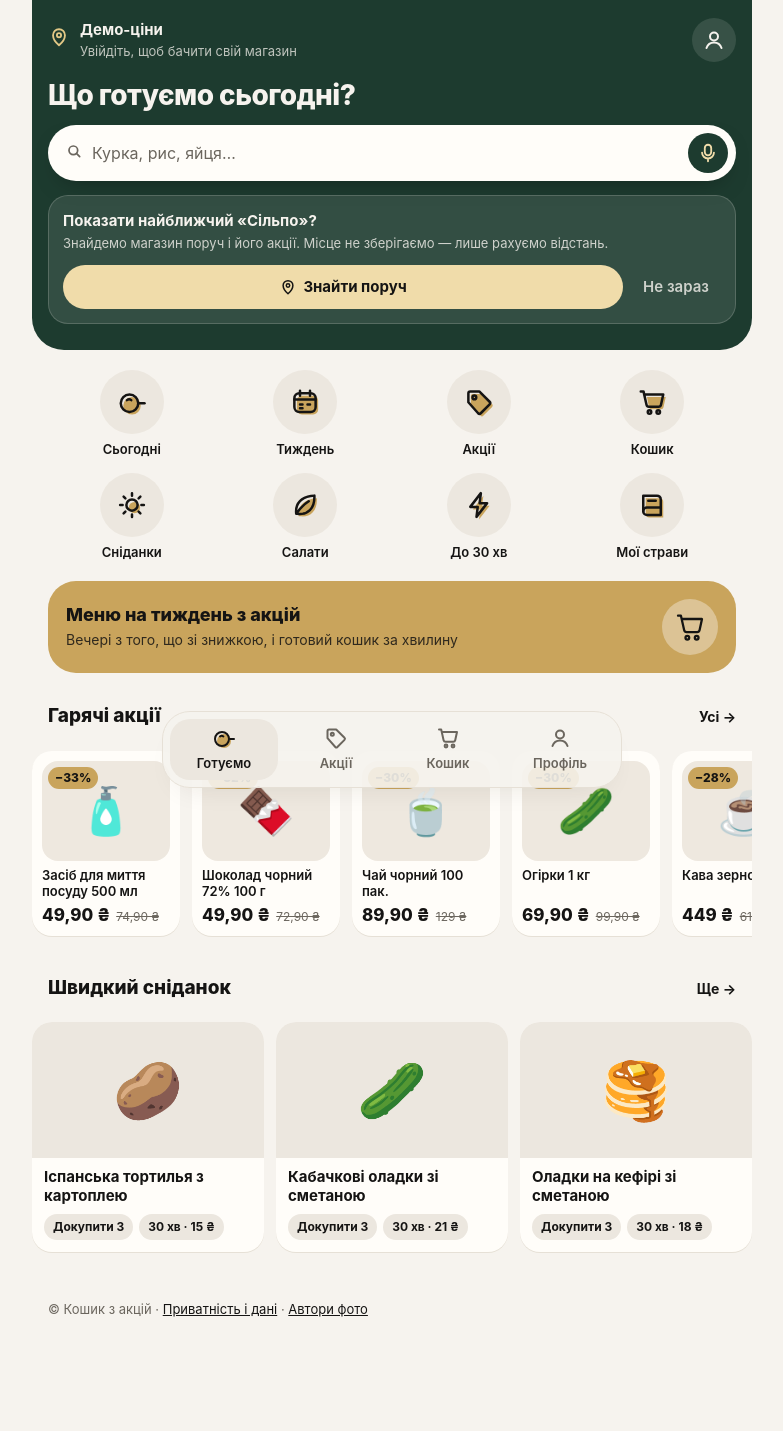
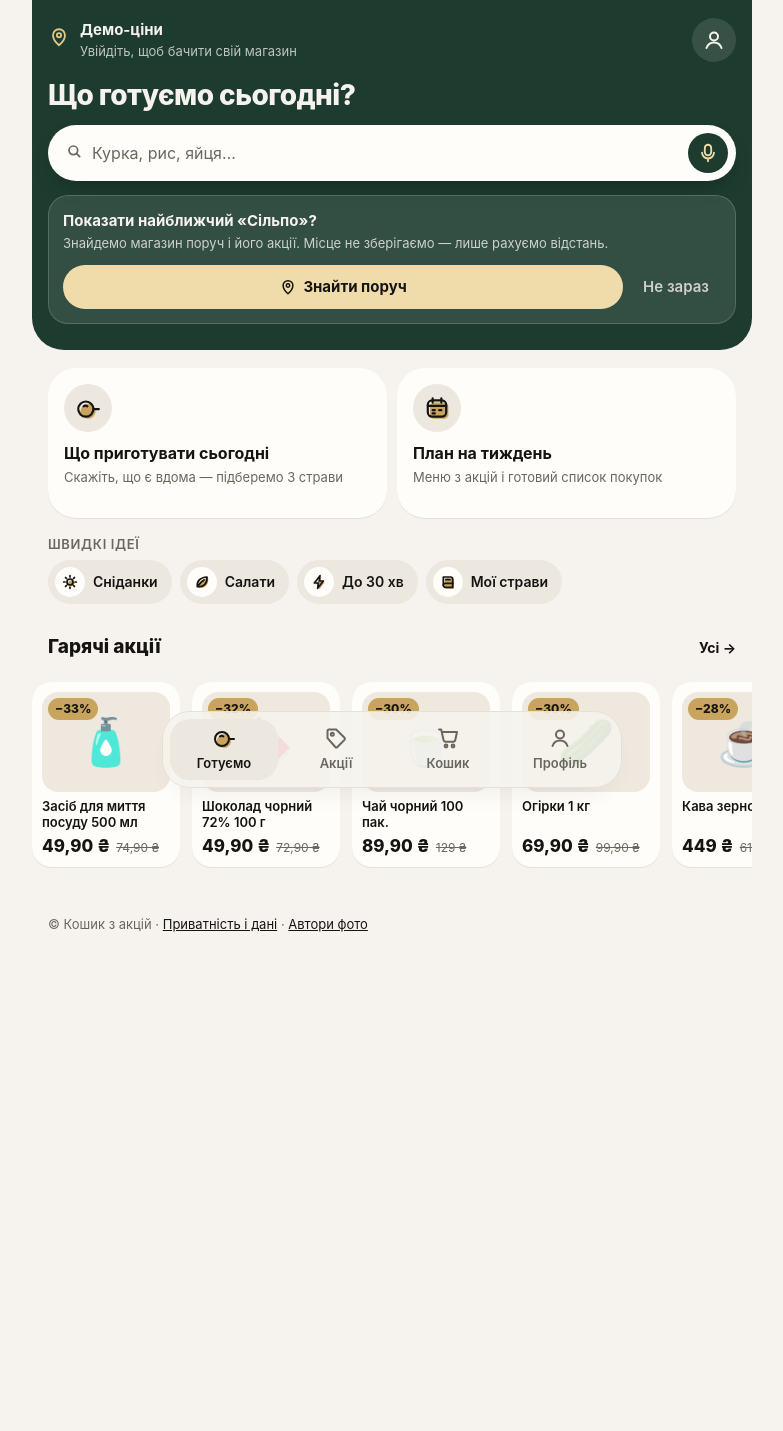
Before and after one commit to Bohdan555/product-cart, a FastAPI app: page / in a window 1280 px wide. Shown: the whole page, without its empty margins (248-1031 px from the left). After the commit the page ends 932 px from the top, so only its background shows below. Run offline with FastAPI, Linux system fonts and the light colour scheme; data comes from the database, SQL or seed files in the repository; parts of the project's set-up code (start-up, migrations or seed data) failed here and were passed over; some libraries are stand-ins or nearby versions.

Commit message:
Головна: без каруселі «Швидко на вечерю» і банера-дубля; замість 8 кнопок — дві головні дії з поясненням і «Швидкі ідеї» (без дублів нижнього меню)

```diff
--- a/productcart/web/app.py
+++ b/productcart/web/app.py
@@ -477,19 +477,12 @@ def create_app(db_path: str | None = None, app_secret: str | None = None, base_u
             offers = planner.merge_nearby(demo.load())
             demo_photos(offers)
         deals = sorted((o for o in offers if o.discount_pct), key=lambda o: -(o.discount_pct or 0))[:8]
-        have = [k for k in p.fridge if k in menu.INGREDIENTS]
         meal = default_meal()
-        try:
-            ideas = menu.today(offers, p, have, max_minutes=30, n=6, meal=meal)
-        except Exception as e:      # вітрина не має падати через підбір
-            log.warning("Головна: підбір страв: %s", str(e)[:200])
-            ideas = []
         ip = ip_place(request)
         near_ip = near_stores(ip[0], ip[1], n=1) if ip else []
         return render(request, "home.html", u, cooking=cooking_items(p)[:3], link=link, is_demo=is_demo, deals=deals,
                       near=near_ip[0] if near_ip else None,
-                      ideas=ideas, have=have, meal=meal, photos=menu_photos(), people=p.household or 2,
-                      ideas_qs=today_qs(have, 30, p.household or 2))
+                      meal=meal, people=p.household or 2)
 
     @app.get("/me", response_class=HTMLResponse)
     def me_page(request: Request):
--- a/productcart/web/static/style.css
+++ b/productcart/web/static/style.css
@@ -1530,3 +1530,16 @@ select{min-height:44px}
 .rv-n:empty{display:none}
 .rsheet .rvote{margin:12px 0 0}
 body:has(.admin-page) .dock{display:none}
+/* Головна: дві головні дії + швидкі ідеї (без дублів нижнього меню) */
+.hm-main{display:grid;grid-template-columns:1fr 1fr;gap:10px;margin:18px 0 0}
+.hm-main a{display:flex;flex-direction:column;align-items:flex-start;gap:6px;padding:16px;min-height:150px;border-radius:var(--r-xl);background:var(--card);box-shadow:0 1px 0 var(--line);text-decoration:none;color:var(--ink);transition:transform .15s}
+.hm-main a:active{transform:scale(.97)}
+.hm-main i{display:grid;place-items:center;width:48px;height:48px;border-radius:50%;background:var(--chip);margin-bottom:6px}
+.hm-main .ico{width:26px;height:26px;--ic:var(--s-citrus)}
+.hm-main b{font-size:16px;line-height:1.2}
+.hm-main small{color:var(--muted);font-size:13px;line-height:1.3}
+.hm-q{margin:18px 0 8px;font:600 13px var(--body);color:var(--muted);text-transform:uppercase;letter-spacing:.05em}
+.hm-quick{display:flex;gap:8px;flex-wrap:wrap}
+.hm-quick a{display:inline-flex;align-items:center;gap:8px;min-height:44px;padding:0 14px 0 7px;border-radius:999px;background:var(--chip);color:var(--ink);text-decoration:none;font-weight:600;font-size:14px}
+.hm-quick i{display:grid;place-items:center;width:30px;height:30px;border-radius:50%;background:var(--card)}
+.hm-quick .ico{--ic:var(--s-citrus)}
--- a/productcart/web/templates/home.html
+++ b/productcart/web/templates/home.html
@@ -20,12 +20,15 @@
   </div>
 </section>
 
-<nav class="hm-cats" aria-label="Швидкі розділи">
-  {% for href, icon, label in [("/today", "pan", "Сьогодні"), ("/week", "calendar", "Тиждень"), ("/list", "tag", "Акції"),
-      ("/silpo/cart" if user else "/register", "cart", "Кошик"), ("/today/dishes?meal=breakfast&t=30&n=" ~ people, "sun", "Сніданки"),
-      ("/today/dishes?meal=salad&t=30&n=" ~ people, "leaf", "Салати"), ("/today/dishes?meal=dinner&t=30&n=" ~ people, "bolt", "До 30 хв"),
-      ("/dishes" if user else "/register", "book", "Мої страви")] %}
-  <a href="{{ href }}"><i>{{ ic(icon) }}</i>{{ label }}</a>
+<nav class="hm-main" aria-label="Головне">
+  <a href="/today"><i>{{ ic("pan") }}</i><b>Що приготувати сьогодні</b><small>Скажіть, що є вдома — підберемо 3 страви</small></a>
+  <a href="/week"><i>{{ ic("calendar") }}</i><b>План на тиждень</b><small>Меню з акцій і готовий список покупок</small></a>
+</nav>
+<h2 class="hm-q">Швидкі ідеї</h2>
+<nav class="hm-quick" aria-label="Швидкі ідеї">
+  {% for href, icon, label in [("/today/dishes?meal=breakfast&t=30&n=" ~ people, "sun", "Сніданки"), ("/today/dishes?meal=salad&t=30&n=" ~ people, "leaf", "Салати"),
+      ("/today/dishes?meal=dinner&t=30&n=" ~ people, "bolt", "До 30 хв"), ("/dishes" if user else "/register", "book", "Мої страви")] %}
+  <a href="{{ href }}"><i>{{ ic(icon, "sm") }}</i>{{ label }}</a>
   {% endfor %}
 </nav>
 
@@ -35,12 +38,6 @@
   <span class="ck-t"><b>Готуєте: {{ cooking|map(attribute='recipe')|map(attribute='title')|join(', ')|truncate(48) }}</b><small>рецепти збережено →</small></span>
 </a>
 {% endif %}
-
-<a class="hm-promo" href="/week">
-  <span><b>Меню на тиждень з акцій</b><small>Вечері з того, що зі знижкою, і готовий кошик за хвилину</small></span>
-  <i aria-hidden="true">{{ ic("cart", "big") }}</i>
-</a>
-
 {% with dismiss = "pc-install-hide" %}{% include "_install.html" %}{% endwith %}
 
 {% if deals %}
@@ -56,18 +53,6 @@
 </div>
 {% endif %}
 
-{% if ideas %}
-<div class="hm-sec"><h2>{{ "З того, що є вдома" if have else ("Швидкий сніданок" if meal == "breakfast" else "Швидко на вечерю") }}</h2><a href="/today">Ще →</a></div>
-<div class="hm-row" role="list">
-  {% for o in ideas %}{% set d = o.dish %}
-  <a class="hm-dish" role="listitem" href="/today/dish/{{ d.id }}?{{ ideas_qs }}&amp;meal={{ meal }}">
-    {% if d.id in photos %}<img src="{{ photos[d.id] }}" alt="" loading="lazy">{% else %}<span class="hm-dem" aria-hidden="true">{{ d.emoji }}</span>{% endif %}
-    <span class="hm-di"><b>{{ d.title }}</b>
-      <span class="hm-tags">{% if not o.lines %}<em class="ok">✓ Є все</em>{% else %}<em>Докупити {{ o.lines|length }}</em>{% endif %}<em>{{ d.minutes }} хв · {{ uah(d.per_portion|round) }}</em></span></span>
-  </a>
-  {% endfor %}
-</div>
-{% endif %}
 <script>
 /* Найближчий «Сільпо». Дозвіл на геолокацію просимо лише після пояснення й натискання «Знайти поруч»;
    якщо дозвіл уже є — визначаємо мовчки. Координати округлюємо (~100 м) і не зберігаємо. */
```
